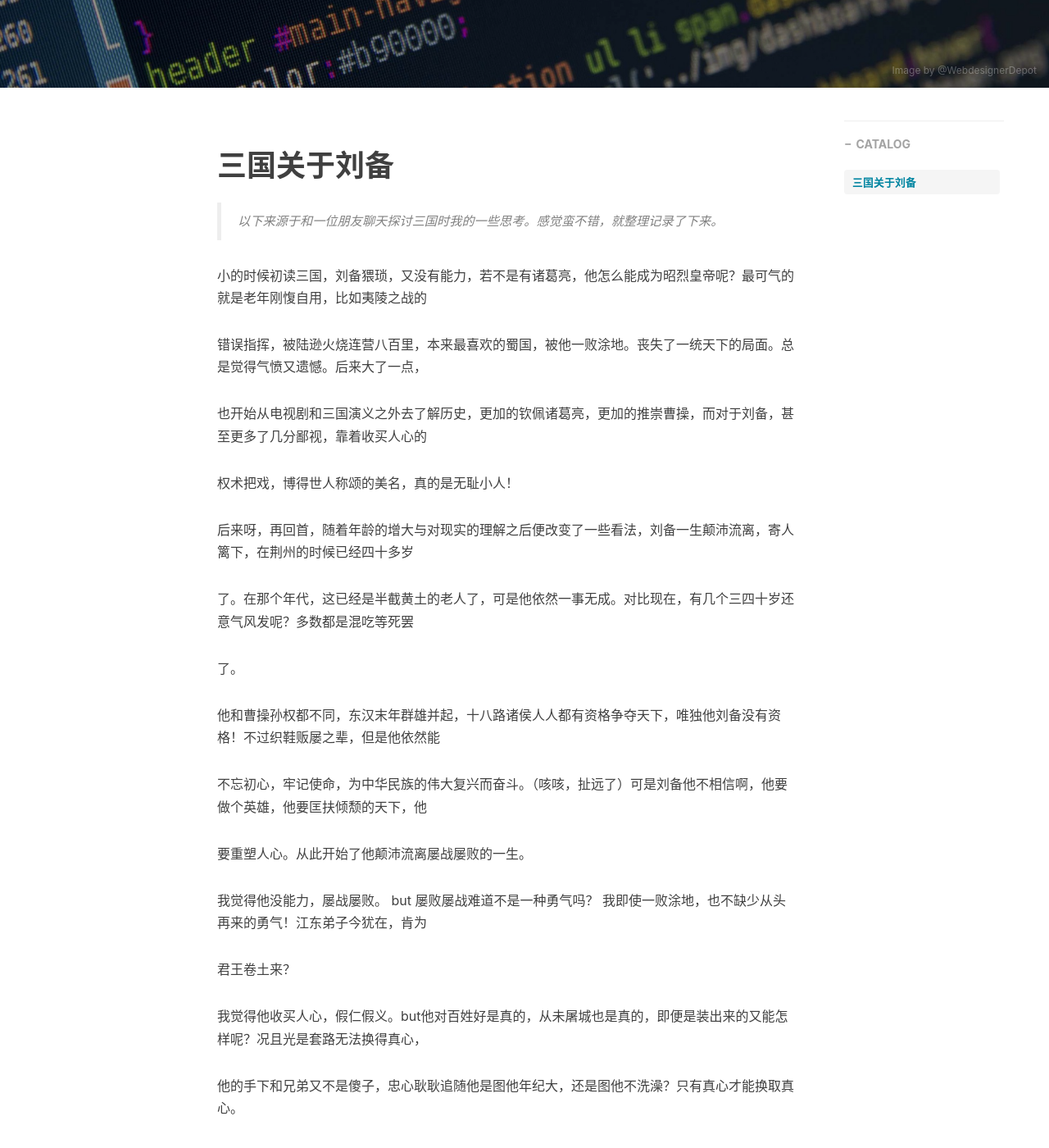
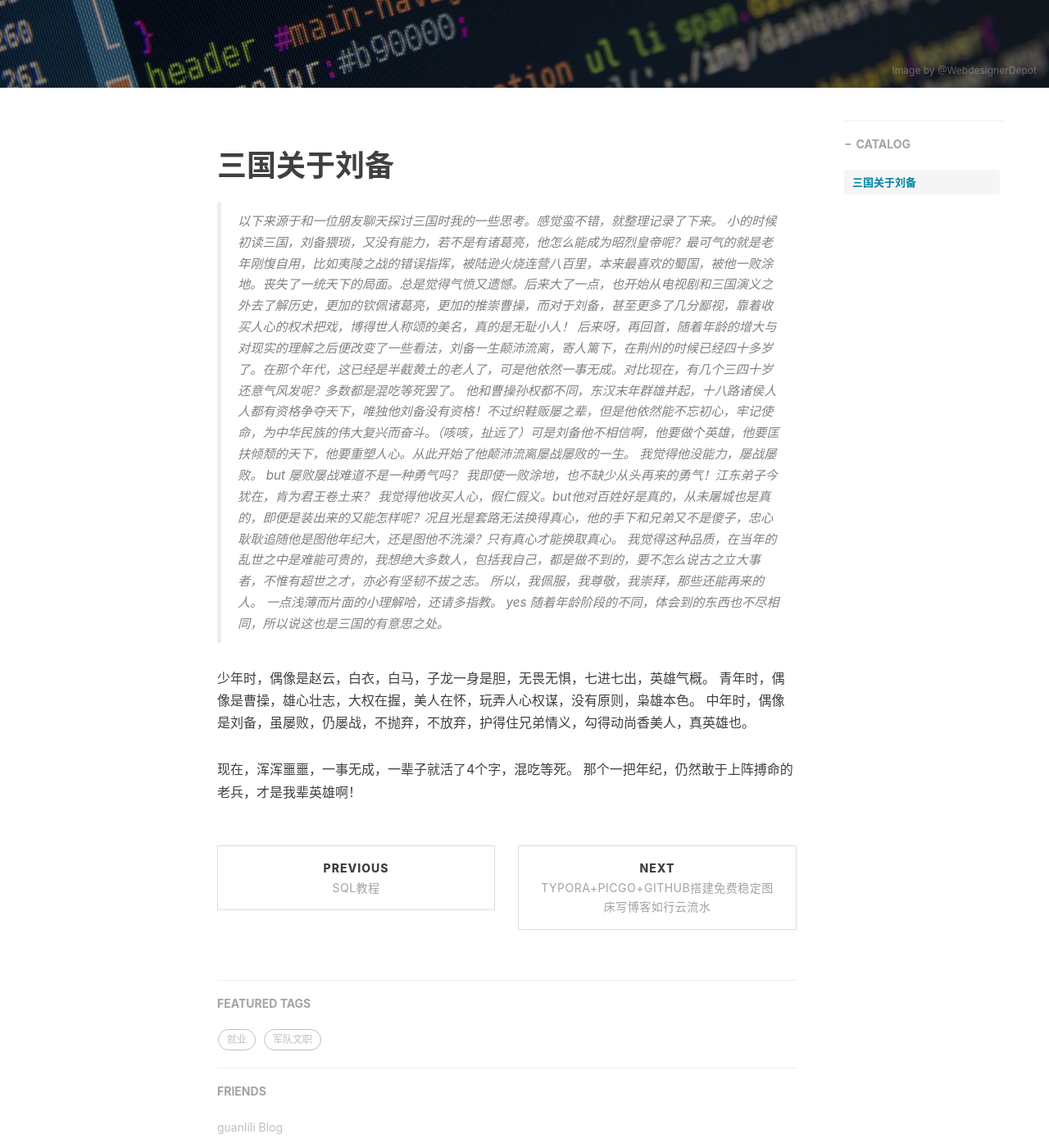
Before and after one commit to guanlili/guanlili.github.io, a Jekyll site: the page built from _posts/history/2020-02-13-三国关于刘备.md, in a window 1280 px wide and 1400 px high, scrolled down 416 px. Shown: the whole window at 82% size. Built offline with Jekyll 4.4.1, drawn with Linux system fonts in a browser that asks for light colours; nearby versions of some CDN libraries; comment, search, counter and statistics services are not loaded; some of the changed text lies outside the part shown.

Commit message:
Update 2020-02-13-三国关于刘备.md

```diff
--- a/_posts/history/2020-02-13-三国关于刘备.md
+++ b/_posts/history/2020-02-13-三国关于刘备.md
@@ -14,54 +14,19 @@ tags:
 # 三国关于刘备
 
 > 以下来源于和一位朋友聊天探讨三国时我的一些思考。感觉蛮不错，就整理记录了下来。
-
-小的时候初读三国，刘备猥琐，又没有能力，若不是有诸葛亮，他怎么能成为昭烈皇帝呢？最可气的就是老年刚愎自用，比如夷陵之战的
-
-错误指挥，被陆逊火烧连营八百里，本来最喜欢的蜀国，被他一败涂地。丧失了一统天下的局面。总是觉得气愤又遗憾。后来大了一点，
-
-也开始从电视剧和三国演义之外去了解历史，更加的钦佩诸葛亮，更加的推崇曹操，而对于刘备，甚至更多了几分鄙视，靠着收买人心的
-
-权术把戏，博得世人称颂的美名，真的是无耻小人！
-
-后来呀，再回首，随着年龄的增大与对现实的理解之后便改变了一些看法，刘备一生颠沛流离，寄人篱下，在荆州的时候已经四十多岁
-
-了。在那个年代，这已经是半截黄土的老人了，可是他依然一事无成。对比现在，有几个三四十岁还意气风发呢？多数都是混吃等死罢
-
-了。
-
-他和曹操孙权都不同，东汉末年群雄并起，十八路诸侯人人都有资格争夺天下，唯独他刘备没有资格！不过织鞋贩屡之辈，但是他依然能
-
-不忘初心，牢记使命，为中华民族的伟大复兴而奋斗。（咳咳，扯远了）可是刘备他不相信啊，他要做个英雄，他要匡扶倾颓的天下，他
-
-要重塑人心。从此开始了他颠沛流离屡战屡败的一生。
-
-我觉得他没能力，屡战屡败。 but 屡败屡战难道不是一种勇气吗？ 我即使一败涂地，也不缺少从头再来的勇气！江东弟子今犹在，肯为
-
-君王卷土来？
-
-我觉得他收买人心，假仁假义。but他对百姓好是真的，从未屠城也是真的，即便是装出来的又能怎样呢？况且光是套路无法换得真心，
-
-他的手下和兄弟又不是傻子，忠心耿耿追随他是图他年纪大，还是图他不洗澡？只有真心才能换取真心。
-
-我觉得这种品质，在当年的乱世之中是难能可贵的，我想绝大多数人，包括我自己，都是做不到的，要不怎么说古之立大事者，不惟有超
-
-世之才，亦必有坚韧不拔之志。
-
+小的时候初读三国，刘备猥琐，又没有能力，若不是有诸葛亮，他怎么能成为昭烈皇帝呢？最可气的就是老年刚愎自用，比如夷陵之战的错误指挥，被陆逊火烧连营八百里，本来最喜欢的蜀国，被他一败涂地。丧失了一统天下的局面。总是觉得气愤又遗憾。后来大了一点，也开始从电视剧和三国演义之外去了解历史，更加的钦佩诸葛亮，更加的推崇曹操，而对于刘备，甚至更多了几分鄙视，靠着收买人心的权术把戏，博得世人称颂的美名，真的是无耻小人！
+后来呀，再回首，随着年龄的增大与对现实的理解之后便改变了一些看法，刘备一生颠沛流离，寄人篱下，在荆州的时候已经四十多岁了。在那个年代，这已经是半截黄土的老人了，可是他依然一事无成。对比现在，有几个三四十岁还意气风发呢？多数都是混吃等死罢了。
+他和曹操孙权都不同，东汉末年群雄并起，十八路诸侯人人都有资格争夺天下，唯独他刘备没有资格！不过织鞋贩屡之辈，但是他依然能不忘初心，牢记使命，为中华民族的伟大复兴而奋斗。（咳咳，扯远了）可是刘备他不相信啊，他要做个英雄，他要匡扶倾颓的天下，他要重塑人心。从此开始了他颠沛流离屡战屡败的一生。
+我觉得他没能力，屡战屡败。 but 屡败屡战难道不是一种勇气吗？ 我即使一败涂地，也不缺少从头再来的勇气！江东弟子今犹在，肯为君王卷土来？
+我觉得他收买人心，假仁假义。but他对百姓好是真的，从未屠城也是真的，即便是装出来的又能怎样呢？况且光是套路无法换得真心，他的手下和兄弟又不是傻子，忠心耿耿追随他是图他年纪大，还是图他不洗澡？只有真心才能换取真心。
+我觉得这种品质，在当年的乱世之中是难能可贵的，我想绝大多数人，包括我自己，都是做不到的，要不怎么说古之立大事者，不惟有超世之才，亦必有坚韧不拔之志。
 所以，我佩服，我尊敬，我崇拜，那些还能再来的人。
-
-
 一点浅薄而片面的小理解哈，还请多指教。
-
-
 yes 随着年龄阶段的不同，体会到的东西也不尽相同，所以说这也是三国的有意思之处。
 
 少年时，偶像是赵云，白衣，白马，子龙一身是胆，无畏无惧，七进七出，英雄气概。
-
 青年时，偶像是曹操，雄心壮志，大权在握，美人在怀，玩弄人心权谋，没有原则，枭雄本色。
-
 中年时，偶像是刘备，虽屡败，仍屡战，不抛弃，不放弃，护得住兄弟情义，勾得动尚香美人，真英雄也。
 
-
 现在，浑浑噩噩，一事无成，一辈子就活了4个字，混吃等死。
-
 那个一把年纪，仍然敢于上阵搏命的老兵，才是我辈英雄啊！
```
